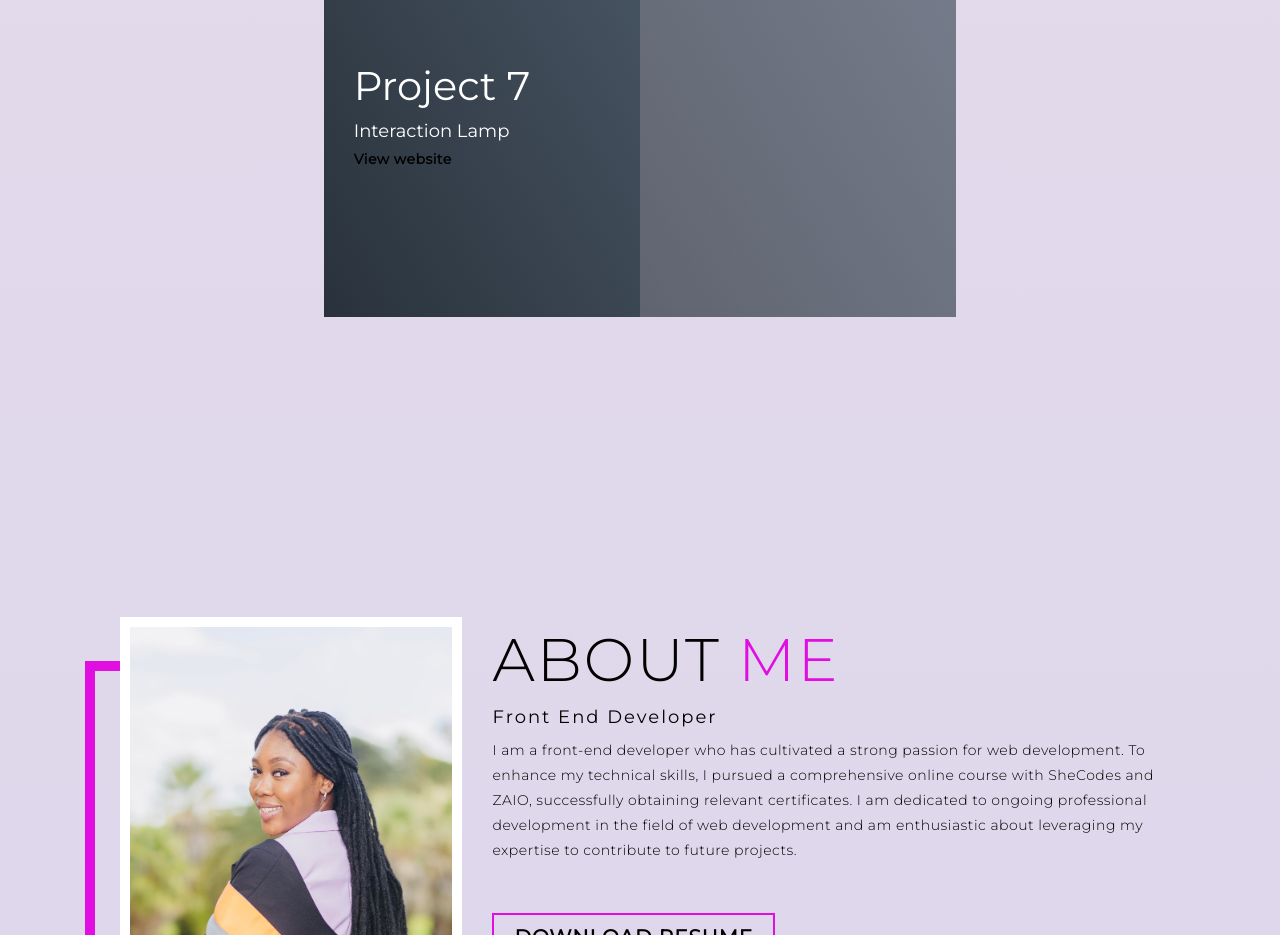
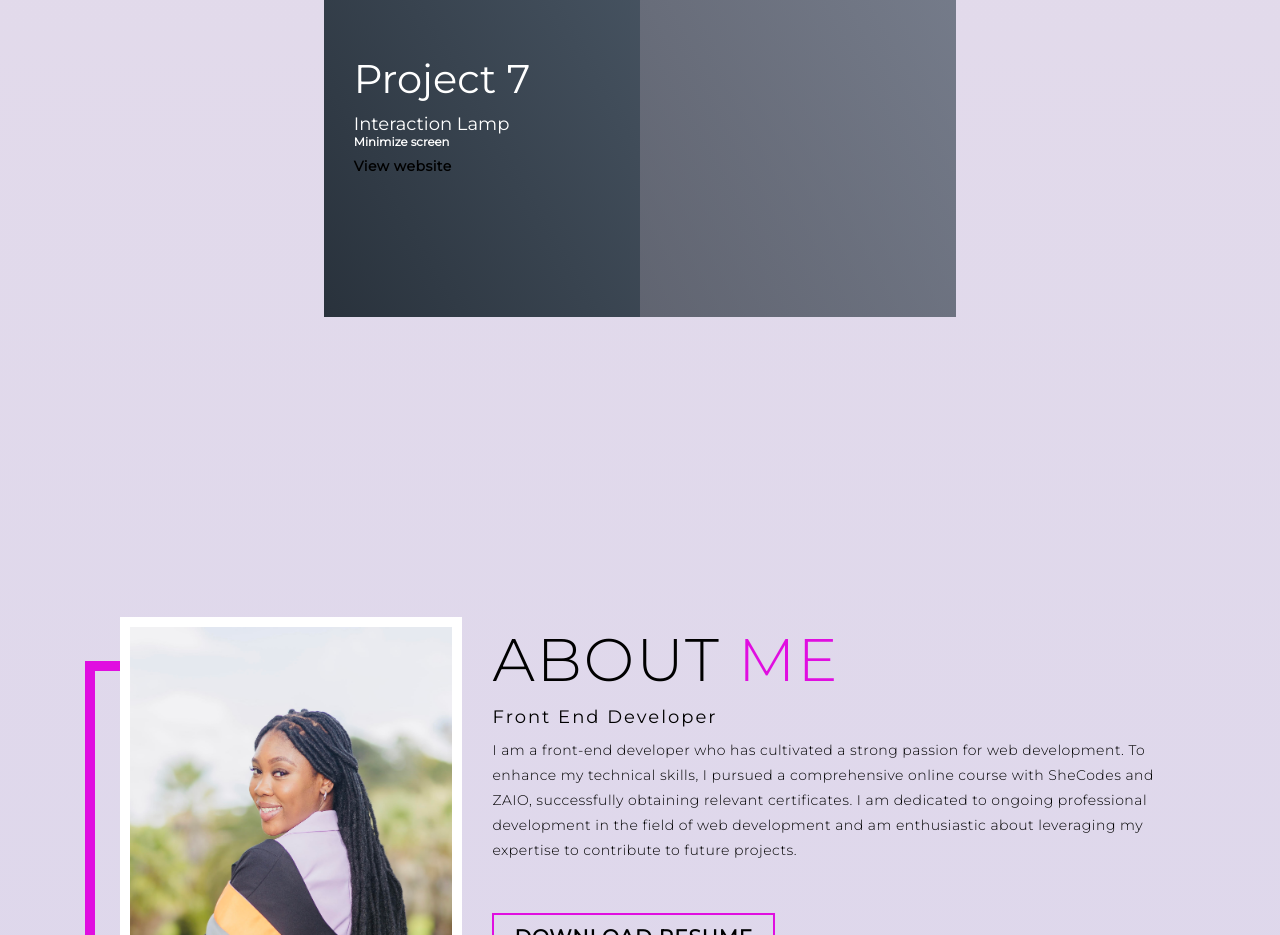
Before and after one commit to Molebu/Portfolio, a plain HTML site: page index.html in a window 1280 px wide. Shown: the part 4540-5475 px from the top of the page. Drawn offline with Linux system fonts and the light colour scheme.

Commit message:
Added instruction to project

```diff
--- a/index.html
+++ b/index.html
@@ -197,6 +197,7 @@
             <div class="project-info">
               <h1>Project 7</h1>
               <h2>Interaction Lamp</h2>
+              <h3>Minimize screen</h3>
               <p>
                 <a href="https://interaction-lamp.netlify.app/" target="_blank">View website</a>
               </p>
```
